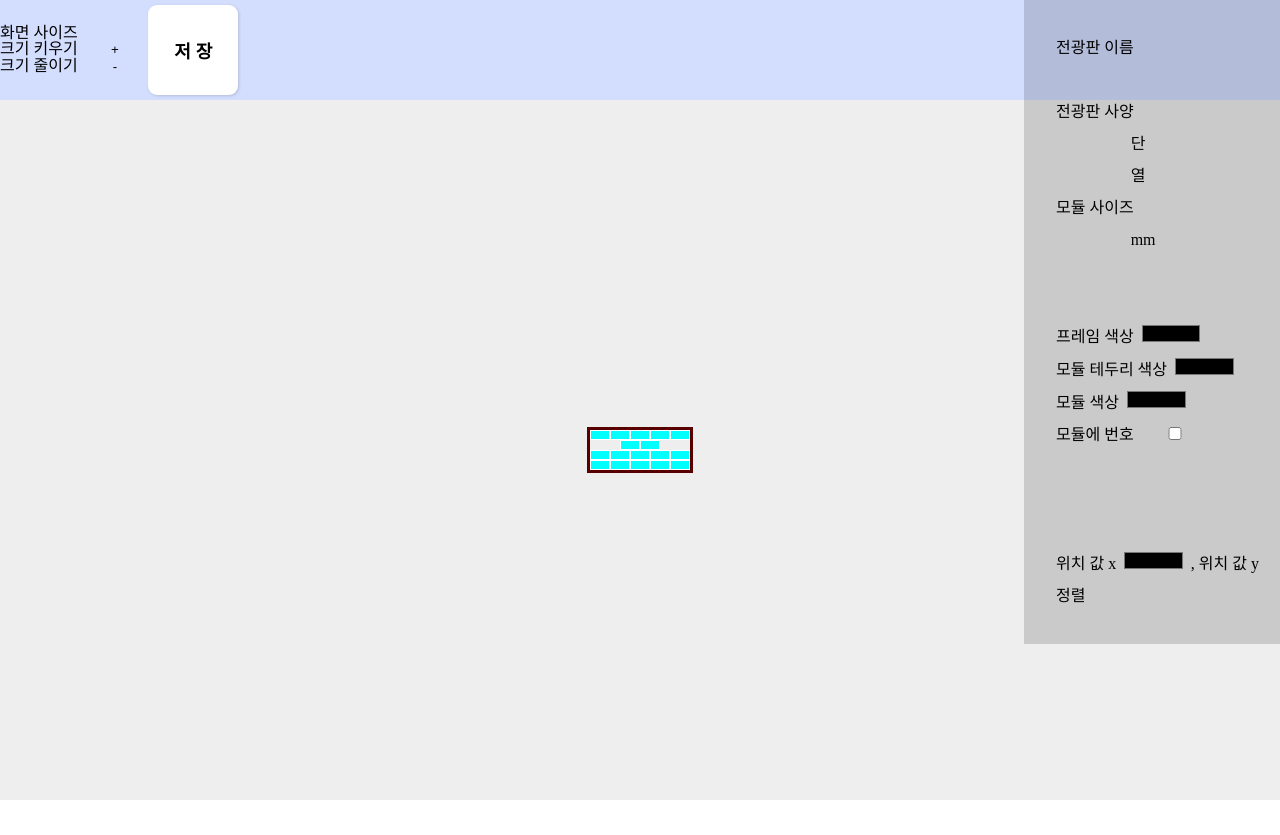
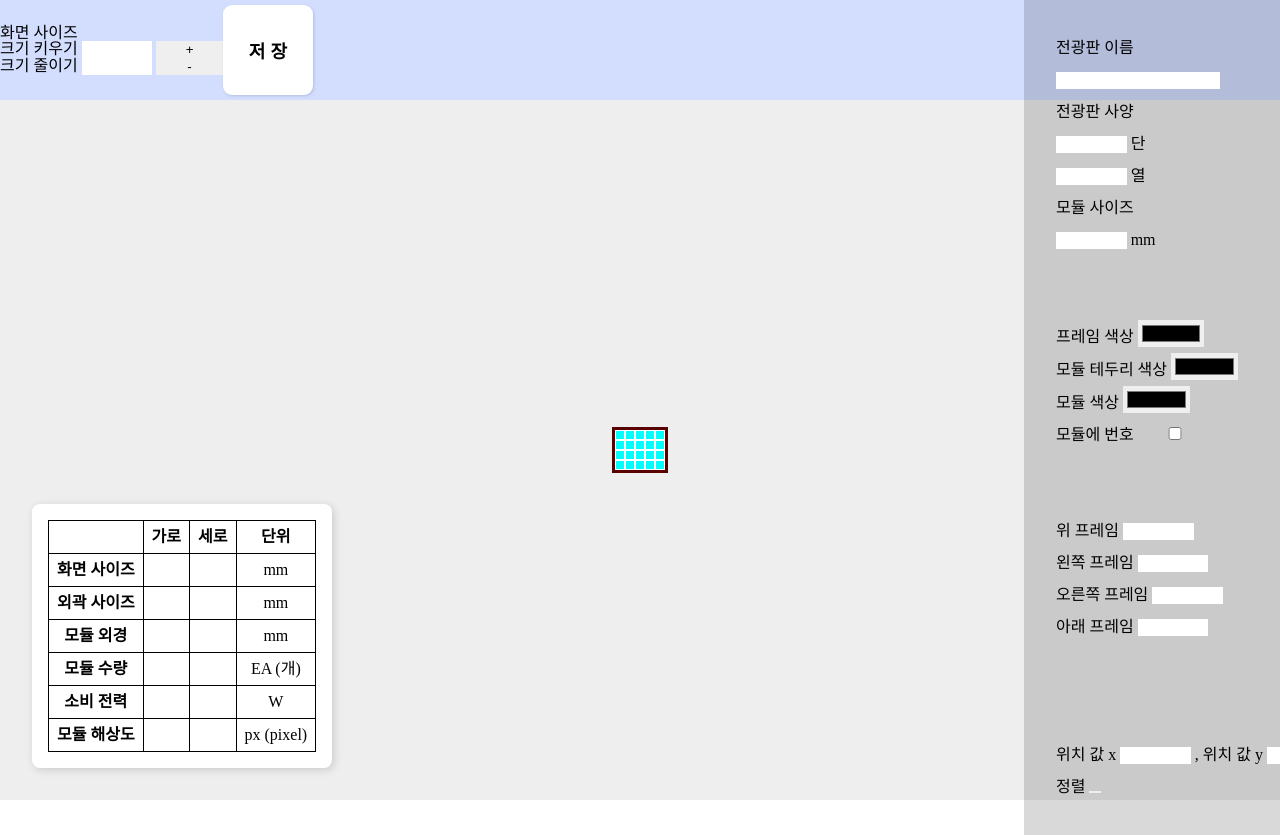
Before and after one commit to mineclover/LED_floorplan, a website: page index.html in a window 1280 px wide. Shown: the top 835 px of the page. Before the commit the page ends 800 px from the top, so only its background shows below. Drawn offline with Linux system fonts and the light colour scheme.

Commit message:
스펙 요약 창

```diff
--- a/index.css
+++ b/index.css
@@ -50,7 +50,6 @@ aside div {
 
 button , input {
   border: none;
-  background-color: rgba(0,0,0,0);
 }
 
 button.savePicture {
@@ -119,8 +118,32 @@ div.col{
 div.module{
   display: block;
   background-color: aqua;
-  width: 2em;
+  width: 1em;
   height: 1em;
   outline: #fff 0.1em solid;
   outline-offset: -0.1em;
 }
+
+
+.total-info {
+  position: absolute;
+  font-size: 16px;
+
+  left: 2em;
+  bottom: 2em;
+  padding: 1em;
+  border-radius: 0.5em;
+  background-color: #fff;
+  box-shadow: 2px 2px 8px rgba(0,0,0,0.15);
+
+}
+
+th, td {
+
+  text-align: center;
+  padding: 0.5em;
+  border: 1px #000 solid;
+  width: 1em;
+  height: 1em;
+  white-space: nowrap;
+}
--- a/index.html
+++ b/index.html
@@ -13,9 +13,11 @@
       <p>화면 사이즈</p>
       <label for="viewSizeUp">크기 키우기</label>
 
+      <input type="text" id="">
       <input id="viewSizeUp" type="button" value="+" onclick="plusSize(1)" onmousewheel="plusSize(1)">
       <br>
       <label for="viewSizeDown">크기 줄이기</label>
+      <input type="text" id="">
       <input id="viewSizeDown" type="button" value="-" onclick="minusSize(1)" onmousewheel="minusSize(1)">
 
     </div>
@@ -64,22 +66,39 @@
       <input type="checkbox" id="moduleIndex">
     </div>
 
+    <div>
 
+      <label for="freamSizeTop">위 프레임</label>
+      <input type="" id="freamSizeTop">
+      <br>
+      <label for="freamSizeLeft">왼쪽 프레임</label>
+      <input type="text" id="freamSizeLeft">
+      <br>
+      <label for="freamSizeRight">오른쪽 프레임</label>
+      <input type="text" id="freamSizeRight">
+
+      <br>
+      <label for="freamSizeBottom">아래 프레임</label>
+      <input type="" id="freamSizeBottom">
+
+    </div>
     <div>
 
 
       <br>
       <label for="moduleBorder">위치 값 x</label>
-      <input type="color" id="moduleBorder">
+      <input type="text" id="positionX">
       <span>,</span>
       <label for="freamColor">위치 값 y</label>
-      <input type="text" id="freamColor">
+      <input type="text" id="positionY">
 
       <br>
       <label for="moduleColor">정렬</label>
-      <input type="" id="moduleColor">
+      <button type="" id="positionAlign">
+
 
     </div>
+
   </aside>
 
 
@@ -97,6 +116,10 @@
         <div class="col">
           <div class="module"></div>
           <div class="module"></div>
+          <div class="module"></div>
+          <div class="module"></div>
+          <div class="module"></div>
+
 
         </div>
         <div class="col">
@@ -122,5 +145,55 @@
       <p></p>
     </article>
   </div>
+
+  <div class="total-info">
+
+    <table>
+      <tr>
+        <th></th>
+        <th>가로</th>
+        <th>세로</th>
+        <th>단위</th>
+      </tr>
+      <tr>
+        <th>화면 사이즈</th>
+        <td></td>
+        <td></td>
+        <td>mm</td>
+
+      </tr>
+      <tr>
+        <th>외곽 사이즈</th>
+        <td></td>
+        <td></td>
+        <td>mm</td>
+      </tr>
+      <tr>
+        <th>모듈 외경</th>
+        <td></td>
+        <td></td>
+        <td>mm</td>
+      </tr>
+      <tr>
+        <th>모듈 수량</th>
+        <td></td>
+        <td></td>
+        <td>EA (개)</td>
+      </tr>
+      <tr>
+        <th>소비 전력</th>
+        <td></td>
+        <td></td>
+        <td>W</td>
+      </tr>
+      <tr>
+        <th>모듈 해상도</th>
+        <td></td>
+        <td></td>
+        <td>px (pixel)</td>
+      </tr>
+    </table>
+
+  </div>
 </body>
 </html>
```
